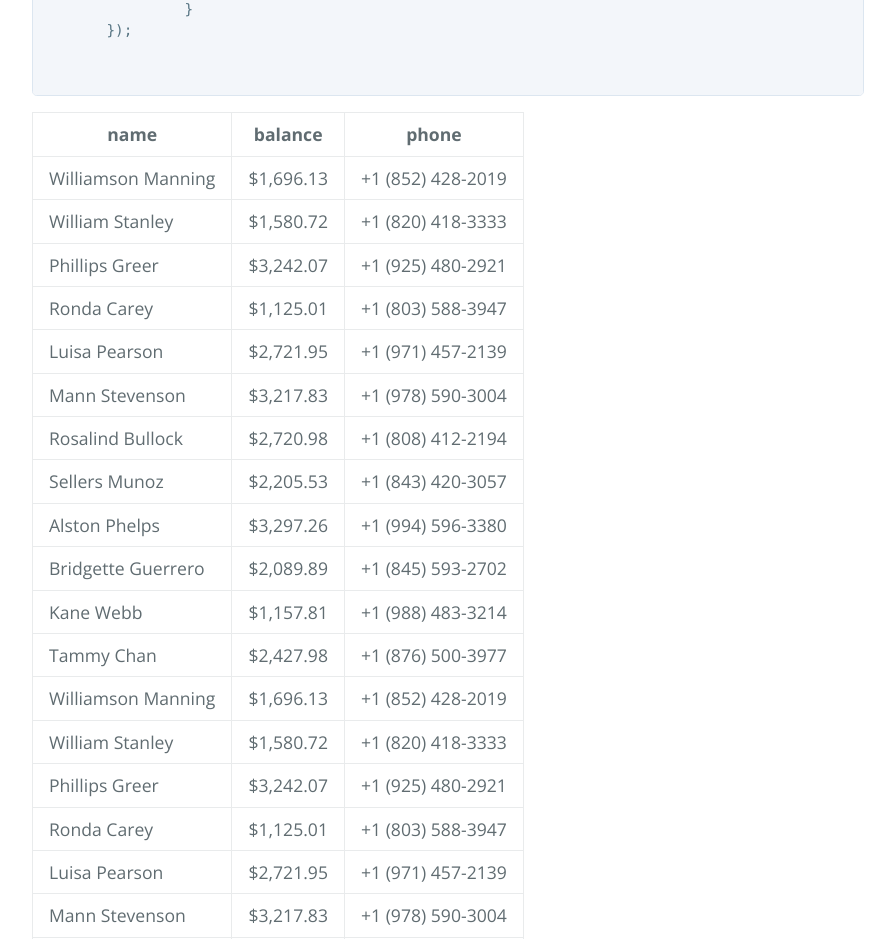
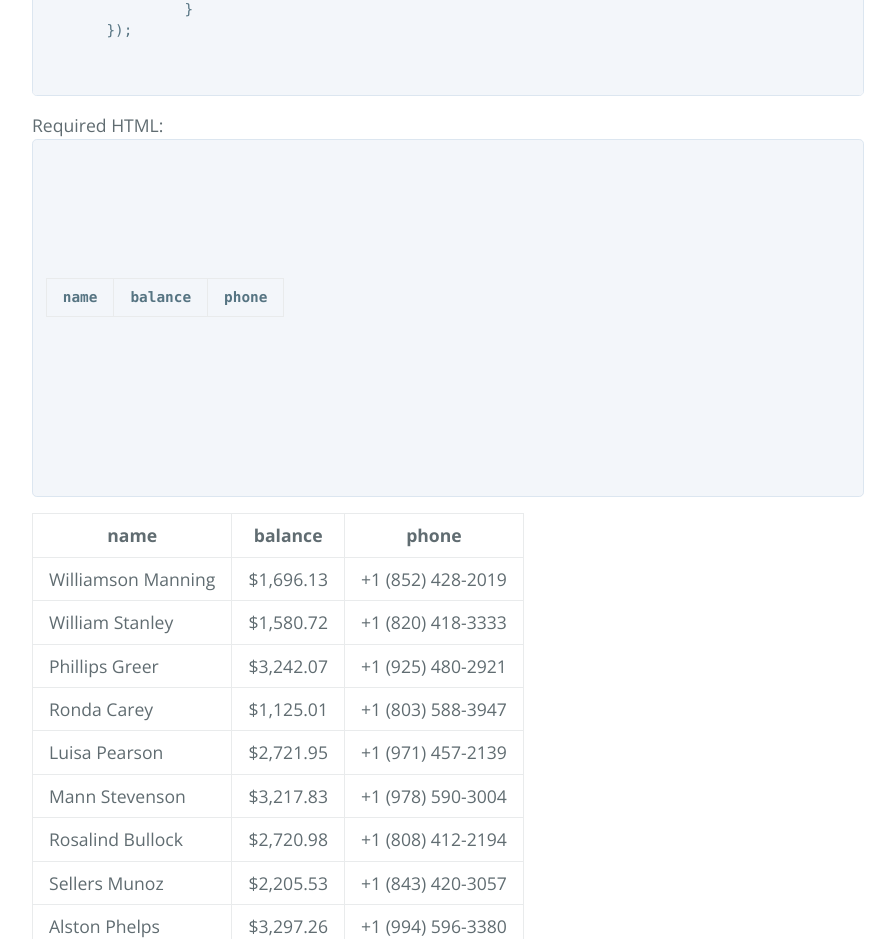
Before and after one commit to baao/infinite-table, a plain HTML site: page index.html in a window 1280 px wide. Shown: the part 2880-3819 px from the top of the page, without its empty margins (192-1087 px from the left). Drawn offline with nearby package versions, Linux system fonts and the light colour scheme.

Commit message:
initial commit

```diff
--- a/index.html
+++ b/index.html
@@ -143,6 +143,25 @@ included: SpinKit from <a href="https://github.com/tobiasahlin/SpinKit">https://
        });
 
    </code> </pre>
+
+            Required HTML:
+         <pre><code>
+             <div>
+                 <table id="<tableId>">
+                     <thead>
+                     <tr>
+                         <th>name</th>
+                         <th>balance</th>
+                         <th>phone</th>
+                     </tr>
+                     </thead>
+                     <tbody>
+
+                     </tbody>
+                 </table>
+             </div>
+         </code></pre>
+
             <div>
                 <table id="example">
                     <thead>
```
